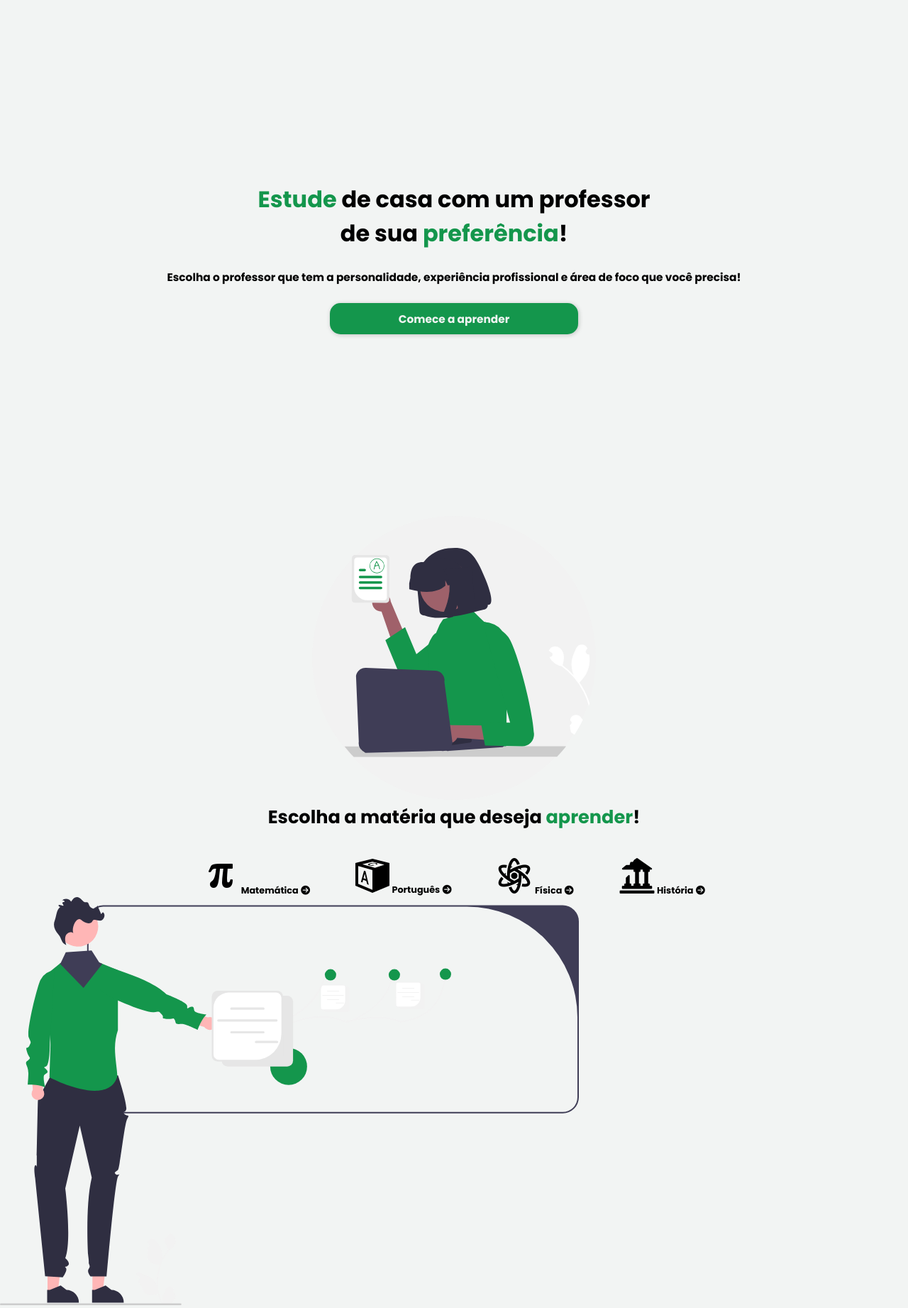
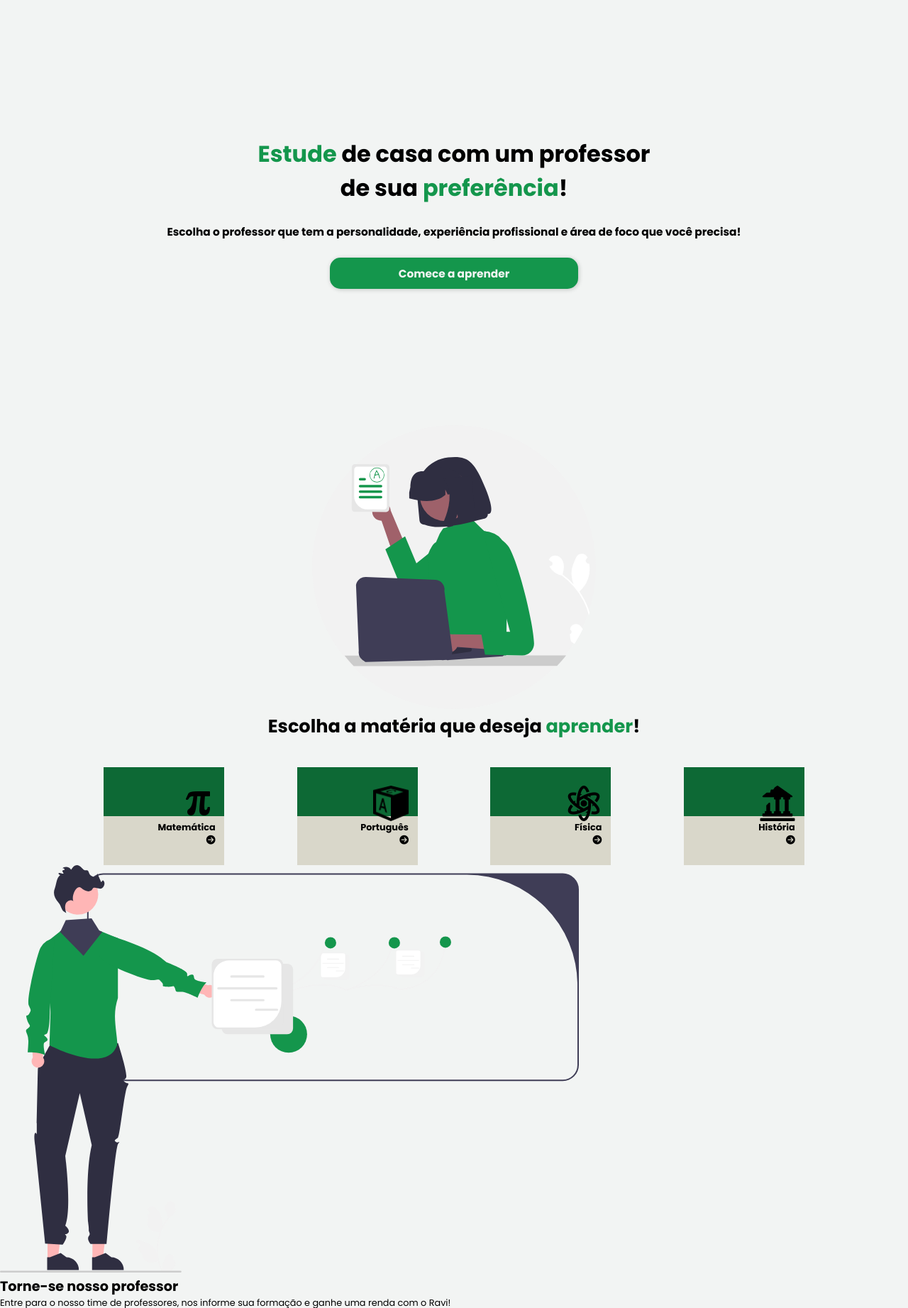
Before and after one commit to joaocuculo/projeto-ravi, a PHP site: page / in a window 1280 px wide. Shown: the part 649-2492 px from the top of the page at 71% size. Run offline with PHP 8.4, Linux system fonts and the light colour scheme; some libraries are stand-ins or nearby versions; some web fonts are replaced.

Commit message:
tentando fazer cards

```diff
--- a/assets/css/index.css
+++ b/assets/css/index.css
@@ -8,7 +8,7 @@
     justify-content: space-evenly;
     align-items: center;
     padding-top: 2rem;
-    margin-bottom: 20rem;
+    margin-bottom: 15rem;
 }
 
 .banner figure img {
@@ -49,7 +49,7 @@
     display: flex;
     flex-direction: column;
     align-items: center;
-    margin-bottom: 20rem;
+    margin-bottom: 15rem;
 }
 .estude-casa section {
     display: flex;
@@ -113,5 +113,24 @@
 .card-cursos {
     display: flex;
     align-items: center;
-    gap: 5rem;
+    gap: 8rem;
 }
+
+.card {
+    background-image: linear-gradient(to bottom, #0d6935 0, #0d6935 50%, #D9D7CA 50%);
+    display: flex;
+    flex-direction: column;
+    width: 170px;
+    padding: 2rem 1rem;
+    align-items: end;
+}
+
+.card img {
+    width: 50px;
+}
+
+.card strong {
+    display: flex;
+    flex-direction: column;
+    align-items: center;
+}
```
